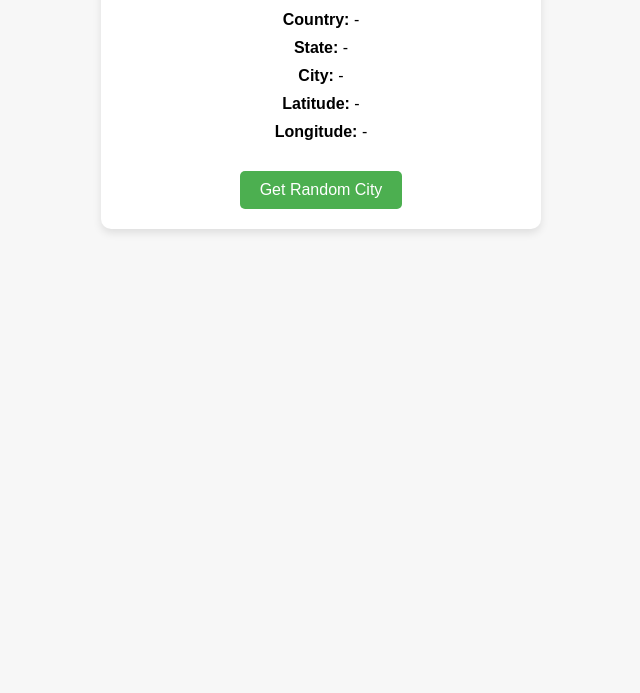
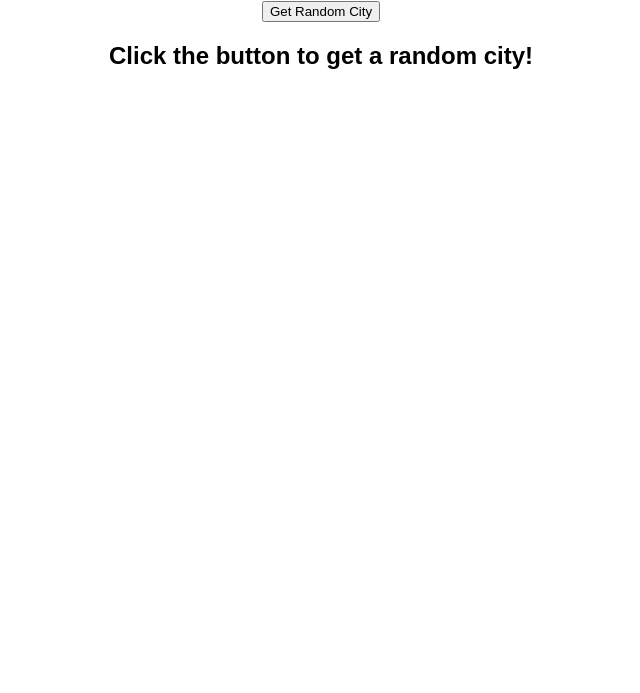
Before and after one commit to dinsaneguy7/randomcity, a plain HTML site: page index.html in a window 1280 px wide. Shown: the part 107-800 px from the top of the page, without its empty margins (319-959 px from the left). Drawn offline with Linux system fonts and the light colour scheme; no server answers.

Commit message:
Refactor index.html for random city functionality

```diff
--- a/index.html
+++ b/index.html
@@ -2,85 +2,34 @@
 <html lang="en">
 <head>
   <meta charset="UTF-8">
-  <meta name="viewport" content="width=device-width, initial-scale=1">
-  <title>Random City Viewer</title>
+  <meta name="viewport" content="width=device-width, initial-scale=1.0">
+  <title>Random City</title>
   <style>
-    body {
-      font-family: Arial, sans-serif;
-      padding: 30px;
-      background: #f7f7f7;
-      text-align: center;
-    }
-    .card {
-      background: white;
-      padding: 20px;
-      margin: auto;
-      border-radius: 10px;
-      max-width: 400px;
-      box-shadow: 0 4px 8px rgba(0,0,0,0.1);
-    }
-    h1 {
-      font-size: 24px;
-    }
-    p {
-      margin: 10px 0;
-    }
-    button {
-      padding: 10px 20px;
-      font-size: 16px;
-      margin-top: 20px;
-      cursor: pointer;
-      background-color: #4CAF50;
-      color: white;
-      border: none;
-      border-radius: 5px;
-    }
-    button:hover {
-      background-color: #45a049;
-    }
+    body { font-family: Arial, sans-serif; text-align: center; padding: 20px; }
+    #city-name { font-size: 24px; font-weight: bold; margin-top: 20px; }
   </style>
 </head>
 <body>
-
-  <div class="card">
-    <h1>Random City</h1>
-    <p><strong>Country:</strong> <span id="country">-</span></p>
-    <p><strong>State:</strong> <span id="state">-</span></p>
-    <p><strong>City:</strong> <span id="city">-</span></p>
-    <p><strong>Latitude:</strong> <span id="lat">-</span></p>
-    <p><strong>Longitude:</strong> <span id="lon">-</span></p>
-
-    <button onclick="loadRandomCity()">Get Random City</button>
-  </div>
+  <h1>Welcome to Random City</h1>
+  <button id="get-city">Get Random City</button>
+  <p id="city-name">Click the button to get a random city!</p>
 
   <script>
-    async function loadRandomCity() {
+    document.getElementById('get-city').addEventListener('click', async () => {
       try {
-        // Request data from your Vercel API endpoint
-        const res = await fetch('https://randomcity.vercel.app/api/random-city');
+        const response = await fetch('/api/random-city');
+        const data = await response.json();
 
-        if (!res.ok) {
-          throw new Error(`HTTP error! Status: ${res.status}`);
+        if (response.ok) {
+          document.getElementById('city-name').innerText = `City: ${data.city}, Latitude: ${data.lat}, Longitude: ${data.lon}`;
+        } else {
+          document.getElementById('city-name').innerText = 'Error fetching data';
         }
-
-        const json = await res.json();
-
-        // Display fetched data
-        document.getElementById('country').textContent = json.country || '-';
-        document.getElementById('state').textContent = json.state || '-';
-        document.getElementById('city').textContent = json.city || '-';
-        document.getElementById('lat').textContent = json.lat || '-';
-        document.getElementById('lon').textContent = json.lon || '-';
-
-      } catch (err) {
-        console.error("Failed to fetch city data", err);
-        alert("Error fetching data. Please try again.");
+      } catch (error) {
+        document.getElementById('city-name').innerText = 'Error fetching data';
+        console.error('Error:', error);
       }
-    }
-
-    // Automatically load one random city when the page loads
-    loadRandomCity();
+    });
   </script>
-
 </body>
 </html>
```
